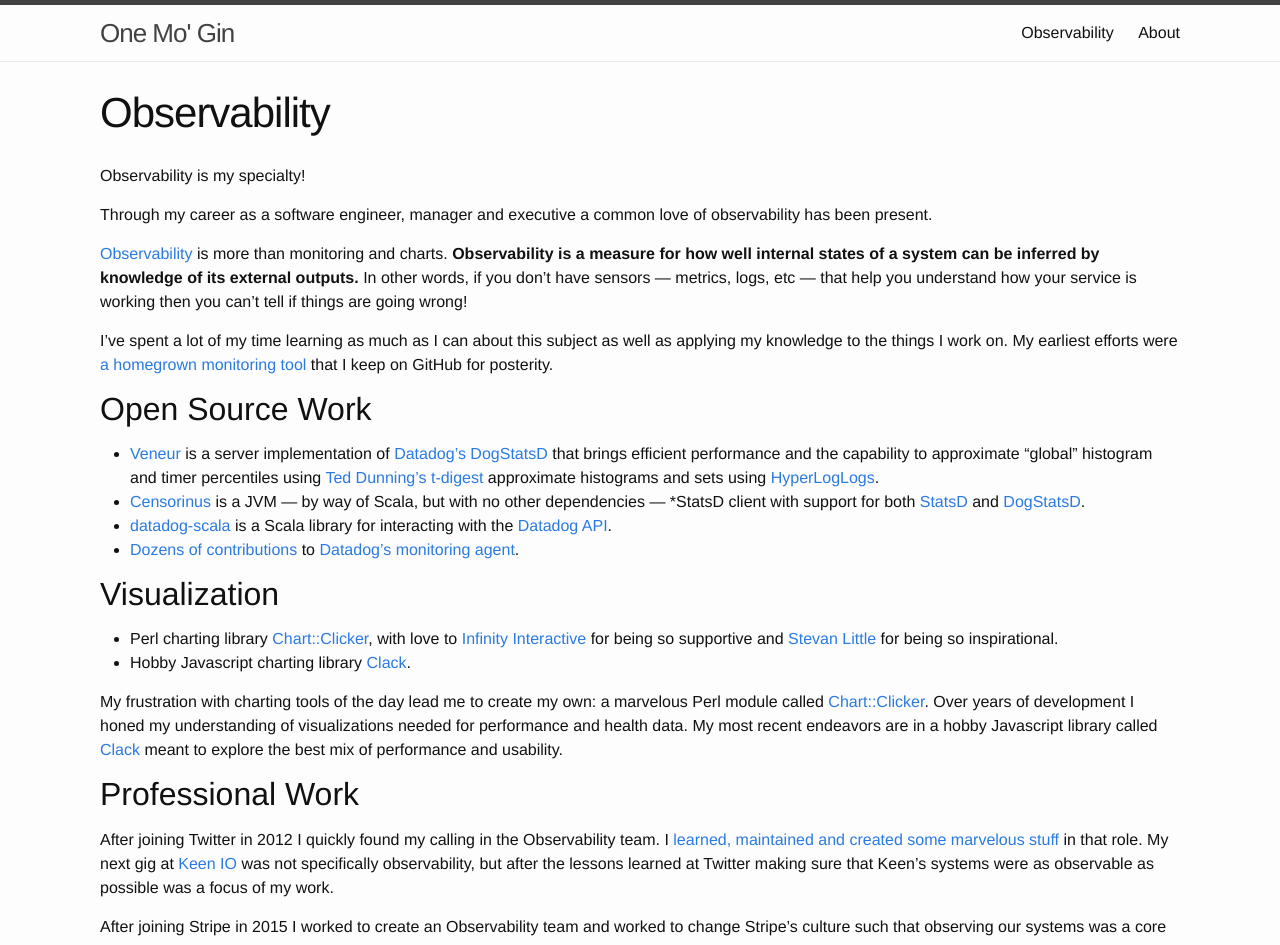
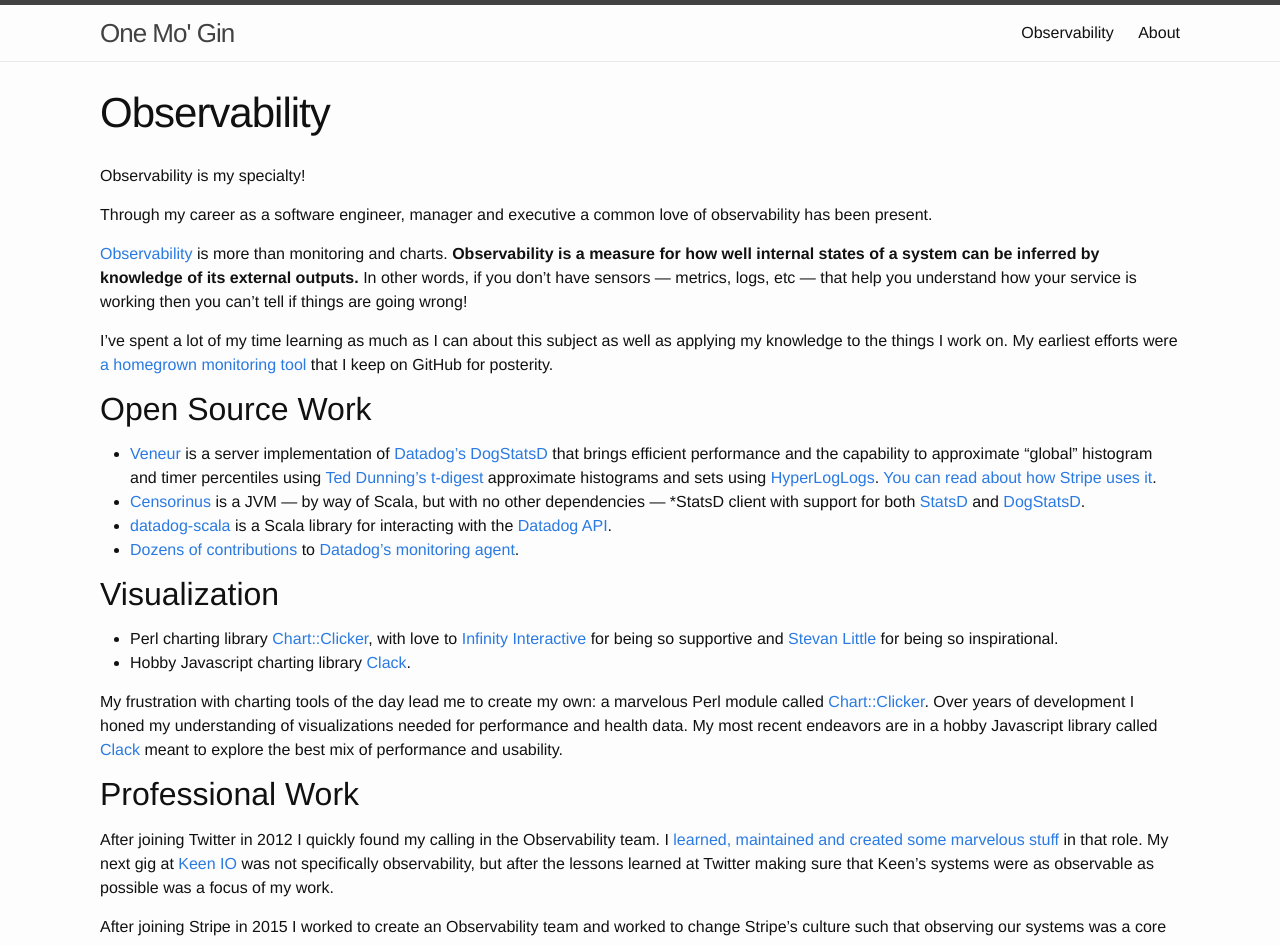
Before and after one commit to rom1v/gphat.github.io, a Jekyll site: the page built from observability.md, in a window 1280 px wide. Shown: the top 945 px of the page. Built offline with Jekyll 4.4.1, drawn with Linux system fonts in a browser that asks for light colours; nearby versions of some CDN libraries.

Commit message:
Add veneur post.

```diff
--- a/observability.md
+++ b/observability.md
@@ -14,7 +14,7 @@
 
 ## Open Source Work
 
-* [Veneur](https://github.com/stripe/veneur) is a server implementation of [Datadog's](https://datadoghq.com) [DogStatsD](http://docs.datadoghq.com/guides/dogstatsd/) that brings efficient performance and the capability to approximate "global" histogram and timer percentiles using [Ted Dunning's t-digest](https://github.com/tdunning/t-digest) approximate histograms and sets using [HyperLogLogs](https://en.wikipedia.org/wiki/HyperLogLog).
+* [Veneur](https://github.com/stripe/veneur) is a server implementation of [Datadog's](https://datadoghq.com) [DogStatsD](http://docs.datadoghq.com/guides/dogstatsd/) that brings efficient performance and the capability to approximate "global" histogram and timer percentiles using [Ted Dunning's t-digest](https://github.com/tdunning/t-digest) approximate histograms and sets using [HyperLogLogs](https://en.wikipedia.org/wiki/HyperLogLog). [You can read about how Stripe uses it](https://stripe.com/blog/introducing-veneur-high-performance-and-global-aggregation-for-datadog).
 * [Censorinus](https://github.com/gphat/censorinus) is a JVM — by way of Scala, but with no other dependencies — \*StatsD client with support for both [StatsD](https://github.com/etsy/statsd) and [DogStatsD](http://docs.datadoghq.com/guides/dogstatsd/).
 * [datadog-scala](https://github.com/gphat/datadog-scala) is a Scala library for interacting with the [Datadog API](http://docs.datadoghq.com/api/).
 * [Dozens of contributions](https://github.com/datadog/dd-agent/pulls?utf8=✓&q=is%3Apr%20author%3Agphat) to [Datadog's monitoring agent](https://github.com/datadog/dd-agent).
```
Also changed, not shown: _posts/2016-07-26-creating-a-culture-of-observability.md (+1 -1 lines).
